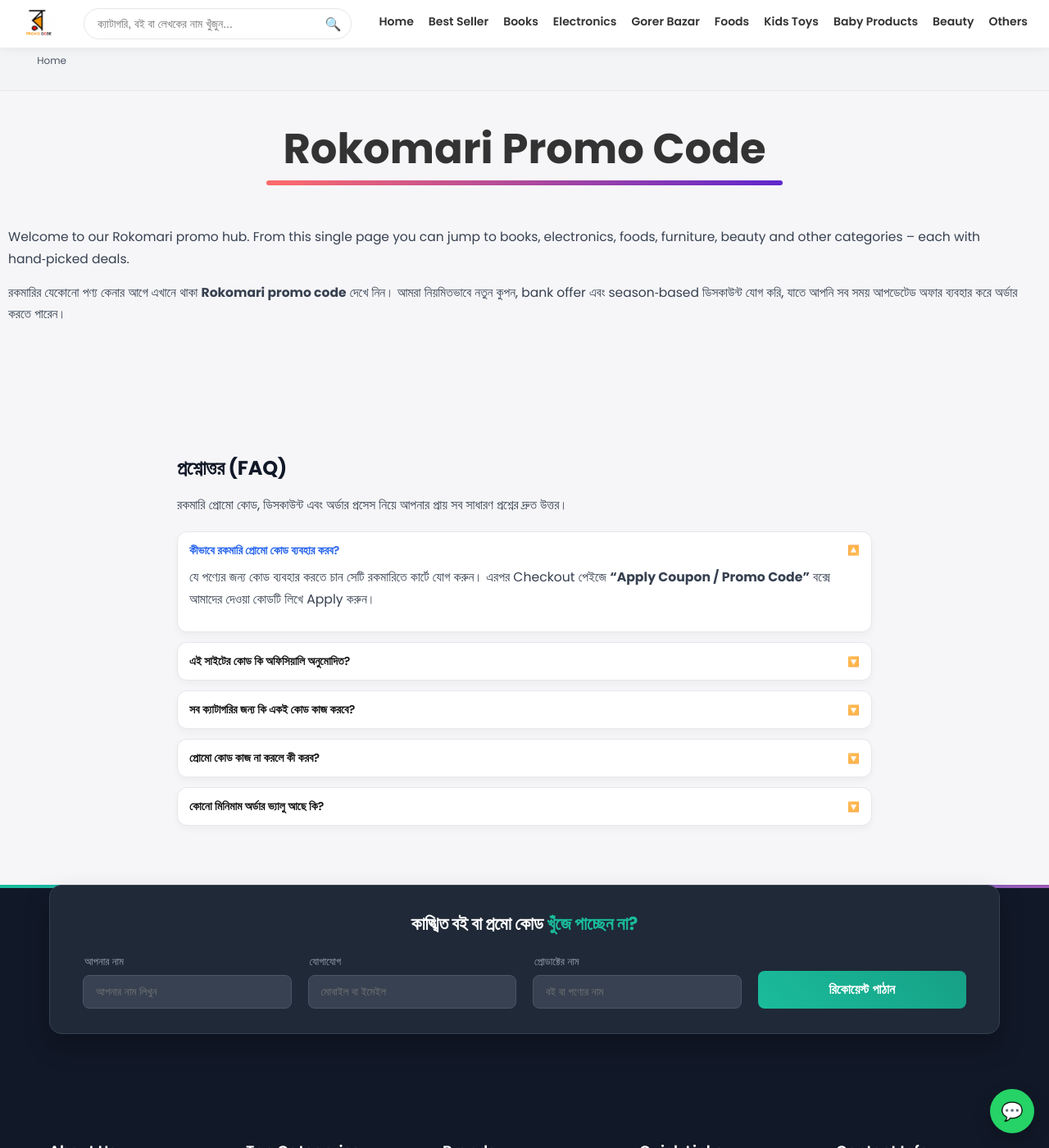
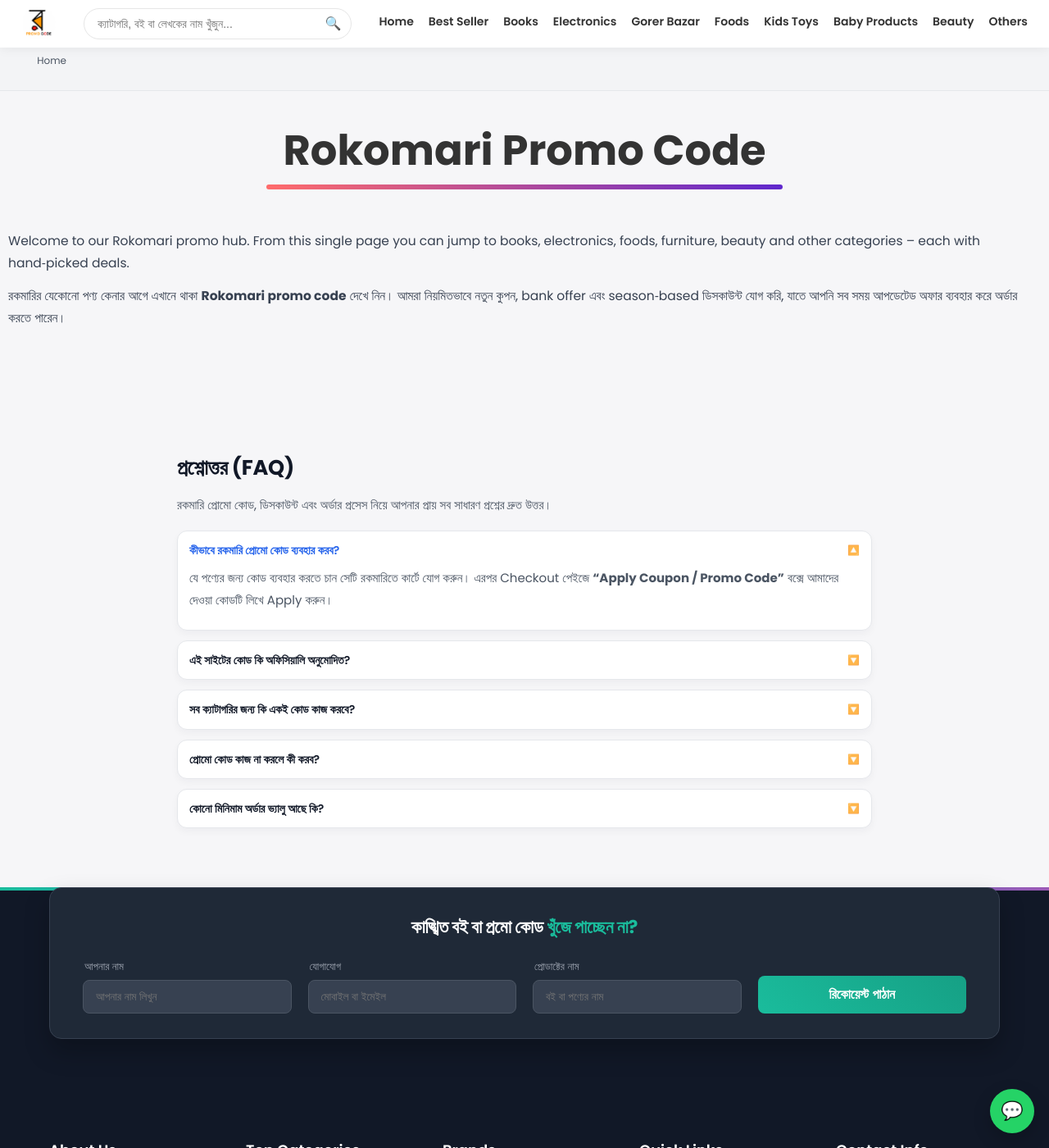
Before and after one commit to RokomariPromoCode/rokomaripromocode.github.io, a Jekyll site: the page built from index.md, in a window 1280 px wide and 1400 px high. Shown: the whole window at 82% size. Built offline with Jekyll 4.4.1, drawn with Linux system fonts in a browser that asks for light colours.

Commit message:
Update styles.css

```diff
--- a/assets/styles.css
+++ b/assets/styles.css
@@ -868,35 +868,82 @@
 }
 
 /* =========================================
-   Global typography for Markdown / page text
-   (does NOT affect cards or header/footer)
+   Global typography for page / MD content
+   (nice + mobile-friendly)
    ========================================= */
 
-/* Section headings (e.g. About / How to Use) */
+/* Base text */
+body {
+  font-size: 16px;
+  line-height: 1.6;
+  color: #111827;
+}
+
+/* Section headings: "About...", "How to Use..." etc. */
 h2 {
-  font-size: 1.5rem;            /* ~24px on desktop */
+  font-size: clamp(1.25rem, 3vw, 1.6rem); /* ~20–25px depending on screen */
   font-weight: 700;
-  margin-top: 2.4rem;
-  margin-bottom: 0.9rem;
+  margin-top: 1.9rem;
+  margin-bottom: 0.7rem;
   color: #111827;
   letter-spacing: -0.01em;
 }
 
 /* Sub-section headings */
 h3 {
-  font-size: 1.2rem;            /* ~19px */
+  font-size: clamp(1.05rem, 2.4vw, 1.3rem); /* ~17–20px */
   font-weight: 600;
-  margin-top: 1.9rem;
-  margin-bottom: 0.7rem;
+  margin-top: 1.5rem;
+  margin-bottom: 0.55rem;
   color: #1f2933;
 }
 
-/* Normal paragraphs */
+/* Normal paragraphs (both in main and outside main) */
 p {
-  font-size: 0.98rem;           /* ~15.5px */
-  line-height: 1.75;
-  color: #374151;
-  margin-bottom: 0.85rem;
+  font-size: 0.94rem;         /* ~15px */
+  line-height: 1.8;
+  color: #4b5563;
+  margin-bottom: 0.7rem;
+}
+
+/* Keep consecutive paragraphs visually close */
+p + p {
+  margin-top: 0.15rem;
+}
+
+/* Lists from Markdown */
+ul,
+ol {
+  font-size: 0.94rem;
+  line-height: 1.8;
+  color: #4b5563;
+  margin: 0 0 0.8rem 1.1rem;
+}
+
+ul li,
+ol li {
+  margin-bottom: 0.35rem;
+}
+
+/* Extra tuning for small phones */
+@media (max-width: 480px) {
+  h2 {
+    font-size: 1.2rem;        /* ~19px */
+    margin-top: 1.6rem;
+    margin-bottom: 0.6rem;
+  }
+
+  h3 {
+    font-size: 1.02rem;       /* ~16px */
+    margin-top: 1.3rem;
+  }
+
+  p,
+  ul,
+  ol {
+    font-size: 0.92rem;
+    line-height: 1.75;
+  }
 }
 
 /* If there are multiple paragraphs in a row, keep them close */
```
